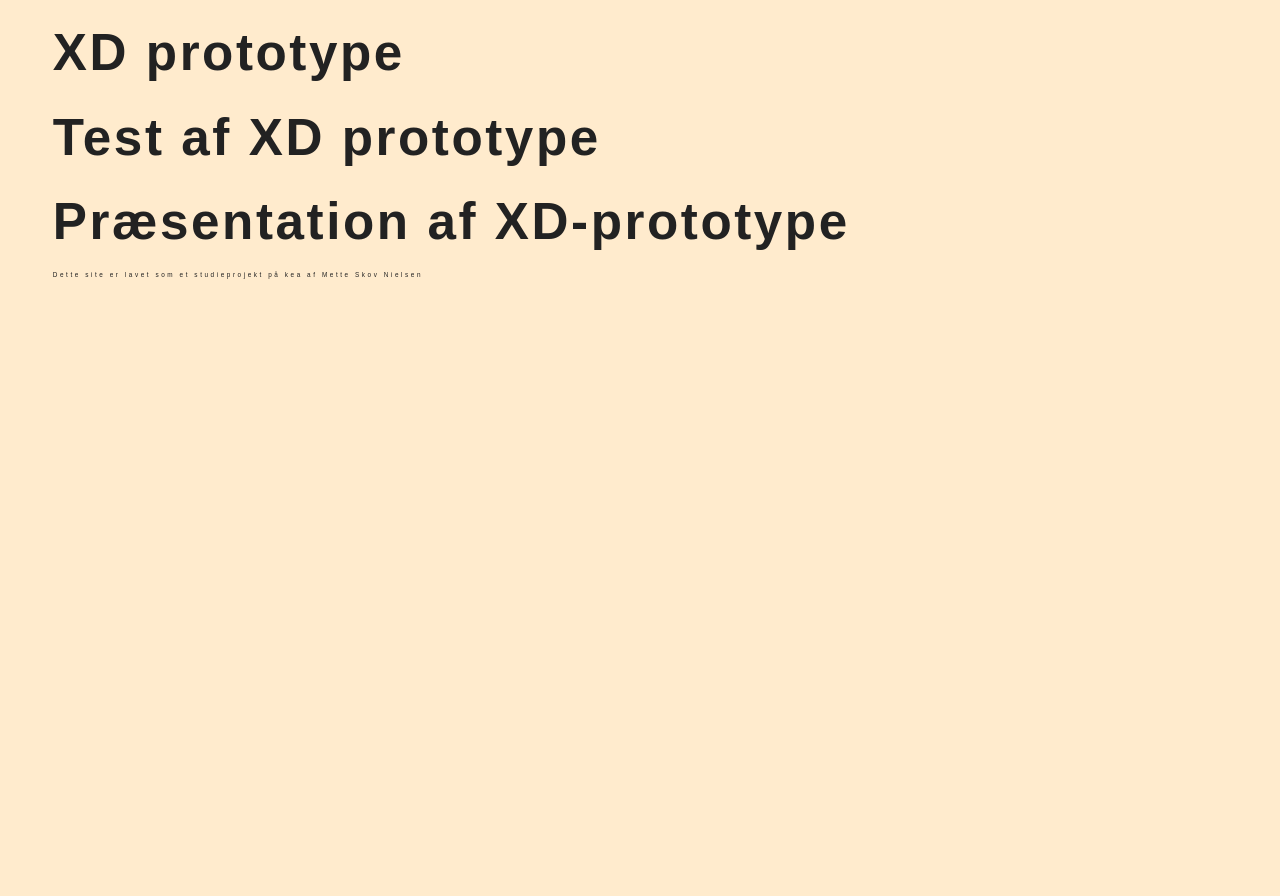
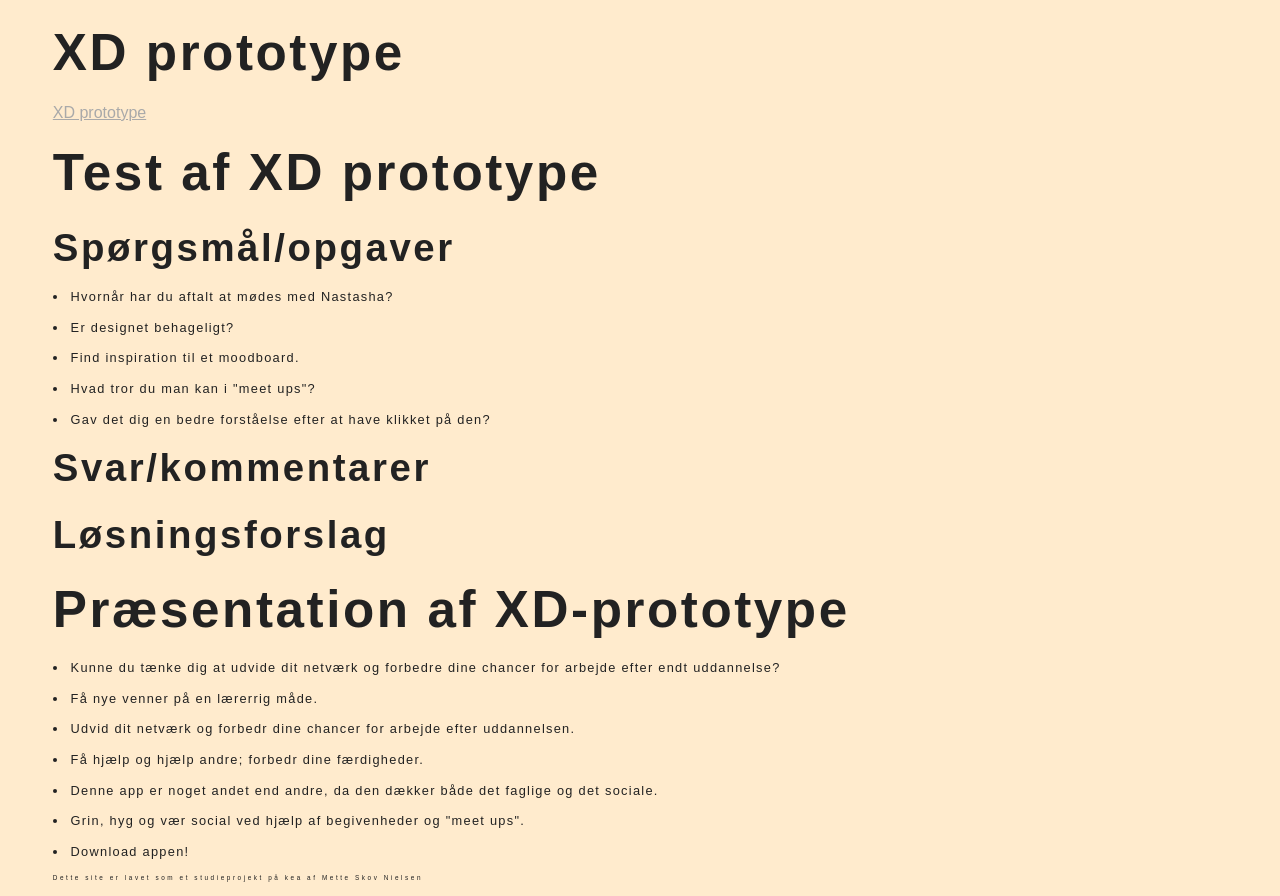
Before and after one commit to mskovn/UX, a plain HTML site: page keaapp.html in a window 1280 px wide. Shown: the part 7096-7992 px from the top of the page. Before the commit the page ends 7388 px from the top, so only its background shows below. Drawn offline with nearby package versions, Linux system fonts and the light colour scheme.

Commit message:
test + praestentation

```diff
--- a/keaapp.html
+++ b/keaapp.html
@@ -85,14 +85,32 @@
 
     <section id="XDprototype">
         <h2>XD prototype</h2>
+        <a href="https://xd.adobe.com/view/56e25c6d-3e52-459d-4fdd-3d43c396f6a6-20d3/">XD prototype</a>
     </section>
 
     <section id="test">
         <h2>Test af XD prototype</h2>
+        <h3>Spørgsmål/opgaver</h3>
+        <li>Hvornår har du aftalt at mødes med Nastasha?</li>
+        <li>Er designet behageligt?</li>
+        <li>Find inspiration til et moodboard.</li>
+        <li>Hvad tror du man kan i "meet ups"?</li>
+        <li>Gav det dig en bedre forståelse efter at have klikket på den?</li>
+
+        <h3>Svar/kommentarer</h3>
+
+        <h3>Løsningsforslag</h3>
     </section>
 
     <section id="praesentation">
         <h2>Præsentation af XD-prototype</h2>
+        <li>Kunne du tænke dig at udvide dit netværk og forbedre dine chancer for arbejde efter endt uddannelse?</li>
+        <li>Få nye venner på en lærerrig måde.</li>
+        <li>Udvid dit netværk og forbedr dine chancer for arbejde efter uddannelsen.</li>
+        <li>Få hjælp og hjælp andre; forbedr dine færdigheder.</li>
+        <li>Denne app er noget andet end andre, da den dækker både det faglige og det sociale.</li>
+        <li>Grin, hyg og vær social ved hjælp af begivenheder og "meet ups".</li>
+        <li>Download appen!</li>
     </section>
 
 
@@ -107,6 +125,7 @@
     <script src="https://code.jquery.com/jquery-3.3.1.min.js" integrity="sha256-FgpCb/KJQlLNfOu91ta32o/NMZxltwRo8QtmkMRdAu8=" crossorigin="anonymous"></script>
     <script>
         window.jQuery || document.write('<script src="js/vendor/jquery-3.3.1.min.js"><\/script>')
+
     </script>
     <script src="js/plugins.js"></script>
     <script src="js/main.js"></script>
--- a/main.css
+++ b/main.css
@@ -51,6 +51,12 @@ p {
     margin: 1vw;
 }
 
+li {
+    font-size: 1vw;
+    letter-spacing: 0.1vw;
+    margin: 1vw;
+}
+
 footer p {
     font-size: 0.5vw;
     letter-spacing: 0.2vw;
```
